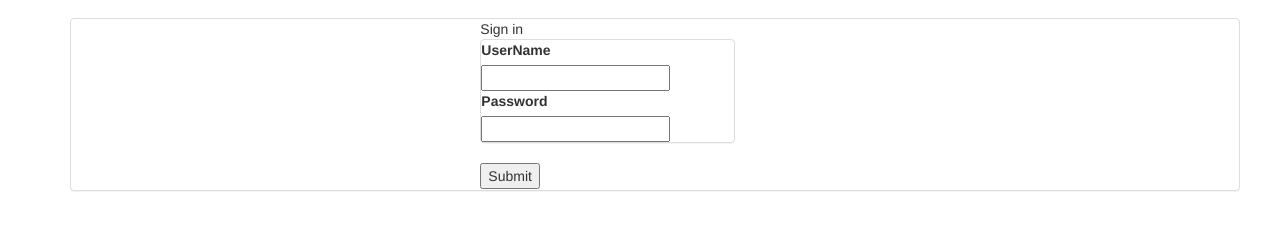
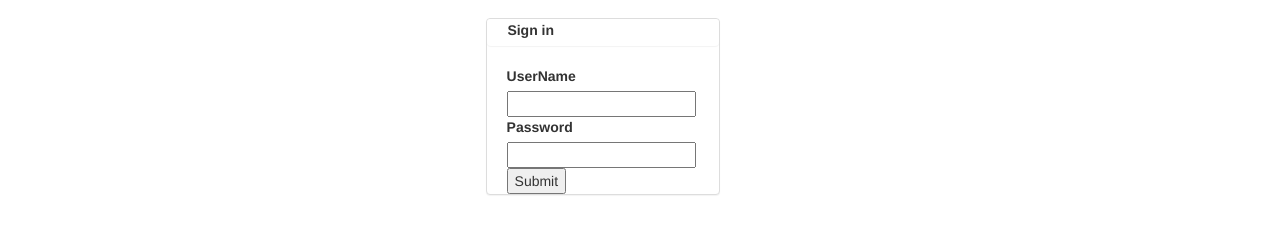
Before and after one commit to WebCourse3/OfekTwitter-Leon, a plain HTML site: page Sign-in-with-bootstrap.html in a window 1280 px wide. Shown: the part 54-288 px from the top of the page. Drawn offline with Linux system fonts and the light colour scheme.

Commit message:
bootstrap practice at home 24/10/2017

```diff
--- a/Sign-in-with-bootstrap.html
+++ b/Sign-in-with-bootstrap.html
@@ -17,8 +17,8 @@
 		<div class = "collapse navbar-collapse  navbar-right">
 			<ul class ="nav navbar-nav">
 
-				<li><a href="Signin.html">Sign in</a></li>
-				<li><a href="Signup.html">Sign up</a></li>
+				<li><a href="Sign-in-with-bootstrap.html">Sign in</a></li>
+				<li><a href="Sign-up-with-bootstrap.html">Sign up</a></li>
 				<li><a href="indexwithbootstrap.html">Users</a></li>
 			</ul>
 		</div>
@@ -47,17 +47,18 @@
 			<!--</div>-->
 		<!--end of design-->
 
-	<div class="panel panel-default panel-collapse container">
+	<div>
 		<div class="col-md-4"></div>
 		<div class="col-md-3">
-		<div>Sign in</div>
-		<div class="panel panel-default panel-collapse">
-			<div><label>UserName</label></div>
-			<div><input type="text" name="Username" required></div>
-			<div><label>Password</label></div>
-			<div><input type="text" name="Password" required></div>
+		<div class="col-md-offset-1 panel panel-default">
+			<div class="panel-collapse panel text-white"><label class="col-md-offset-1">Sign in</label></div>
+			<div class="col-md-offset-1"><label>UserName</label></div>
+			<div class="col-md-offset-1"><input type="text" name="Username" required></div>
+			<div class="col-md-offset-1"><label>Password</label></div>
+			<div class="col-md-offset-1"><input type="text" name="Password" required></div>
+			<div class="col-md-offset-1"><button>Submit</button></div>
 		</div>
-		<div><button name="Submit" type="submit" value="Login">Submit</button></div>
+
 			<div class="col-md-4"></div>
 	</div>
 	</div>
```
Also changed, not shown: Sign-up-with-bootstrap.html (added, +75 -0 lines), indexwithbootstrap.html (+1 -1 lines).
